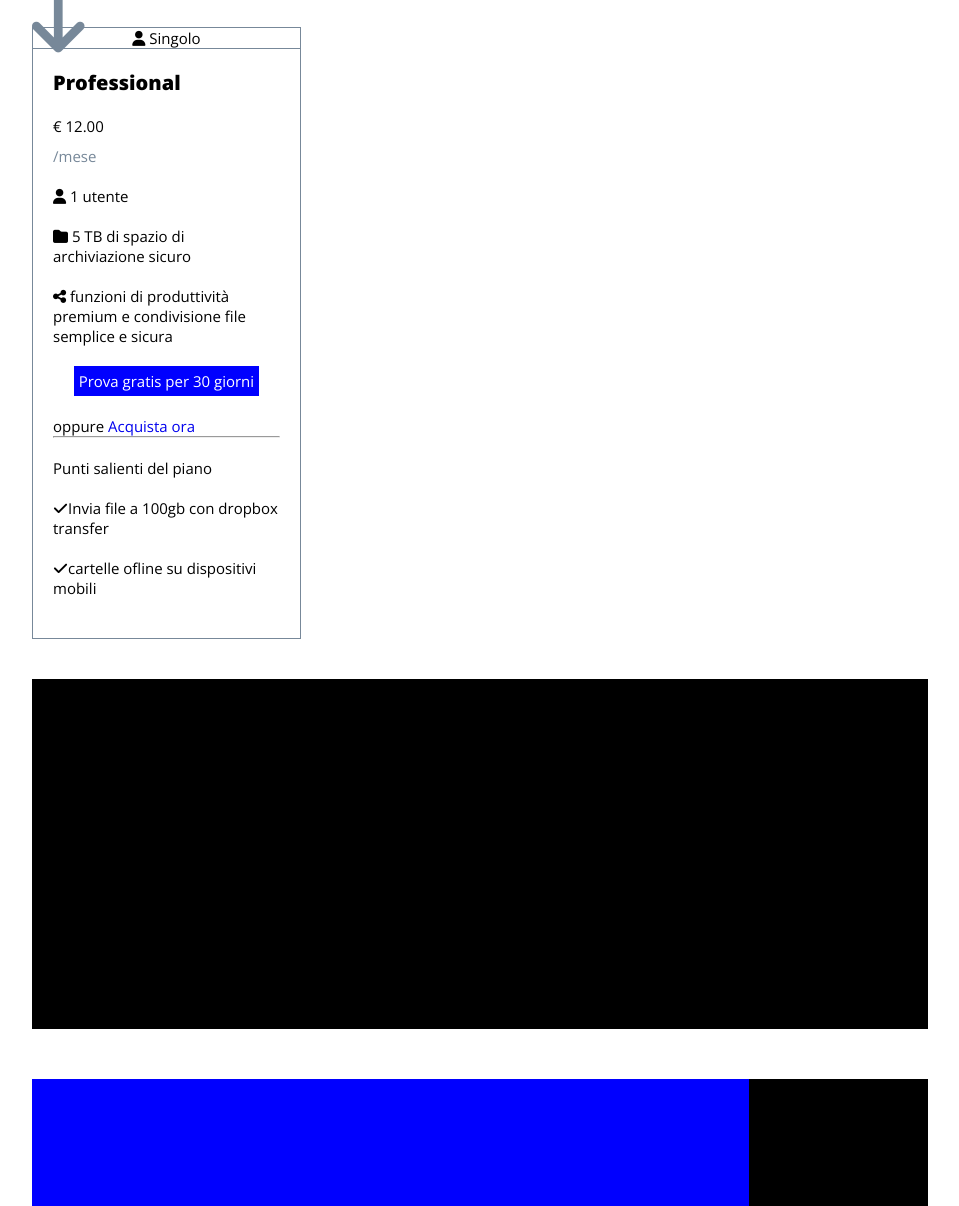
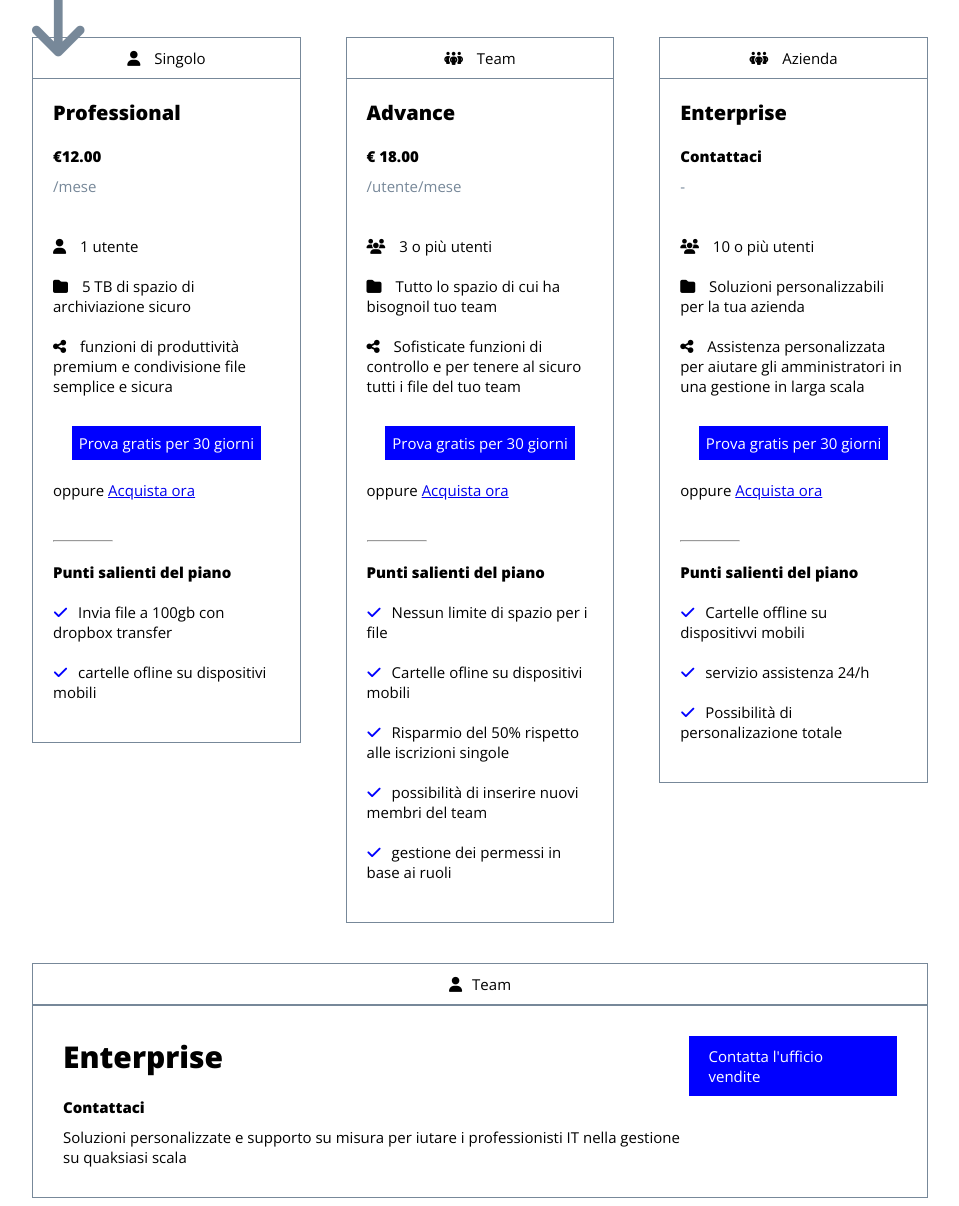
Before and after one commit to FabioBabaglioni/htmlcss-dropbox, a plain HTML site: page index.html in a window 1280 px wide. Shown: the part 934-2140 px from the top of the page, without its empty margins (160-1119 px from the left). Drawn offline with nearby package versions, Linux system fonts and the light colour scheme.

Commit message:
section fatturazione team

```diff
--- a/css/style.css
+++ b/css/style.css
@@ -25,12 +25,48 @@
     background-color: blue
 }
 
+.col-grey{
+    color: lightslategray;
+}
+
+.col-w{
+    color: white;
+}
+
+.col-b{
+    color: blue;
+}
+
+.mb-1{
+    margin-bottom: 10px;
+}
+
 .mb-2{
     margin-bottom: 20px;
 }
 
+.mb-3{
+    margin-bottom: 30px;
+}
+
+.mb-4{
+    margin-bottom: 40px;
+}
+
 .mr-1{
     margin-right: 10px;
+}
+
+.pab-4{
+    padding-bottom: 40px;
+}
+
+.pad-3{
+    padding: 30px;
+}
+
+.patb-1{
+    padding: 10px 0;
 }
 
 .flex{
@@ -42,12 +78,29 @@
     text-decoration: none;
 }
 
+.a-style{
+    text-decoration: underline;
+}
+
 li{
     list-style-type: none;
 }
 
 .center{
     text-align: center;
+}
+
+.button{
+    padding: 7px;
+    display: inline-block;
+}
+
+.font-20{
+    font-size: 20px;
+}
+
+.font-30{
+    font-size: 30px;
 }
 
 /* regole header */
@@ -92,16 +145,8 @@
         text-align: right;
     }
 
-    .button{
-        padding: 5px;
-        color: white;
-        display: inline-block;
-    }
-
-
-
     #jumbotron{
-        height: 710px;
+        height: 720px;
         padding-top: 60px;
     }
 
@@ -119,10 +164,6 @@
         width: 40%;
     }
 
-    .paragrafo{
-        margin-bottom: 20px;
-    }
-
     .annulla{
         margin-top: 20px;
         margin-bottom: 50px;
@@ -130,7 +171,6 @@
 
     #jb-image{
          height: 420px;
-         width: auto;
     }
 
     .jumbotron-dx{
@@ -149,8 +189,6 @@
 }
 
 /* regole main */
-
-
 .conteiner-small{
     width: 70%;
     margin: 50px auto;
@@ -161,52 +199,47 @@
     padding: 40px 40px 40px 0;
 }
 
-#fatturazione{
-    padding-bottom: 40px;
+.cl-fatturazione{
+    width: calc(90%/3);
 }
 
-.cl-fatturazione{
-    width: calc(90%/3);
-
-}
-
-.cl-fatturazione-team{
-    margin-top: 40px ;
-    height: 350px;
-
-    /* DEBUG */
-    background-color: black;
+.bord-grey{
+    border: solid 1px lightslategray;
 }
 
 .fatturazione-type{
-    border-top: solid 1px lightslategray;
-    border-right: solid 1px lightslategray;
-    border-left: solid 1px lightslategray;
+    border-bottom: 0px;
     text-align: center;
 }
 
 .fatturazione-caratteristiche{
-    border: solid 1px lightslategray;
-
     padding: 20px;
 }
 
-.fatturazione-name{
-    font-size: 20px;
-    padding-bottom: 20px;
+.hr-small{
+    width: 60px;
 }
 
-.price{
-    padding-bottom: 20px;
+.fa-solid{
+    padding-right: 10px;
 }
 
-.grey{
-    color: lightslategray;
-    margin-top: 10px;
+
+
+.cl-fatturazione-team{
+    margin-top: 40px ;
 }
 
-.padding-table{
-    padding-bottom: 20px;
+#team-sx{
+    width: 75%;
+}
+
+#team-dx{
+    width: 25%;
+}
+
+.button-big{
+    padding: 10px 20px;
 }
 
 #pr-image{
--- a/index.html
+++ b/index.html
@@ -34,7 +34,7 @@
                     <li class="change-display"><a href="#">Supporto</a></li>
                     <li class="change-display"><a href="#">Contatta l'ufficio vendite</a></li>
                     <li class="change-display"><a href="#">Accedi</a></li>
-                    <li class="change-display button bg-blue"><a href="#">Inizia</a></li>
+                    <li class="change-display button bg-blue"><a class="col-w" href="#">Inizia</a></li>
 
                 </ul>
             </nav>
@@ -51,9 +51,9 @@
 
                 <div class="flex">
                     <div class="jumbotron-sx">
-                        <p class="paragrafo">Lorem ipsum dolor sit, amet consectetur adipisicing elit. Provident molestias nobis dolore doloribus animi quaerat nemo veritatis eaque illum temporibus autem aliquam quo accusamus a, distinctio in odit tempora cumque.</p>
+                        <p class="mb-2">Lorem ipsum dolor sit, amet consectetur adipisicing elit. Provident molestias nobis dolore doloribus animi quaerat nemo veritatis eaque illum temporibus autem aliquam quo accusamus a, distinctio in odit tempora cumque.</p>
 
-                        <a href="#" class="button bg-blue" id="mr-bt">Inizia la tua prova gratuita</a>
+                        <a href="#" class="button bg-blue col-w">Inizia la tua prova gratuita</a>
 
                         <div class="annulla">annulla in qualsiasi momento</div>
 
@@ -82,50 +82,148 @@
         <section class="conteiner-small">
             <h3 class="section-title">Trova il piano business che fa per te </h3>
 
-            <div id="fatturazione">
+            <div class="pab-4">
                 <i class="fa-regular fa-circle"></i> <span class="mr-1">fatturazione mensile</span>
                 <i class="fa-regular fa-circle"></i> <span>fatturazione annuale</span>
             </div>
 
-            <div class="conteiner-flex">
+            <div class="flex strech">
                 <div class="cl-fatturazione">
-                    <div class="fatturazione-type"><i class="fa-solid fa-user"></i> Singolo</div>
-                        <div class="fatturazione-caratteristiche">
-                        <h5 class="fatturazione-name" >Professional</h5>
-                        <div class="price">
-                            <div>€ 12.00</div>
-                        <div class="grey">/mese</div>
+
+                    <div class="fatturazione-type bord-grey patb-1"><i class="fa-solid fa-user"></i> Singolo</div>
+                    <div class="fatturazione-caratteristiche bord-grey">
+                        <h5 class="font-20 mb-2">Professional</h5>
+                        <div class="mb-4">
+                            <div class="mb-1"><strong>€12.00</strong></div>
+                        <div class="col-grey">/mese</div>
                         </div>
 
                         <div class="mb-2"><i class="fa-solid fa-user"></i> 1 utente</div>
                         <div class="mb-2"><i class="fa-solid fa-folder"></i> 5 TB di spazio di archiviazione sicuro</div>
-                        <div class="mb-2"><i class="fa-solid fa-share-nodes"></i> funzioni di produttività premium e condivisione file semplice e sicura</div>
+                        <div class="mb-3"><i class="fa-solid fa-share-nodes"></i> funzioni di produttività premium e condivisione file semplice e sicura</div>
 
                         <div class="mb-2 center">
-                            <a class="button bg-blue center" href="#">Prova gratis per 30 giorni</a>
+                            <a class="button bg-blue center col-w" href="#">Prova gratis per 30 giorni</a>
+                        </div>
+
+                        <div class="mb-4">oppure <a class="a-style" href="#">Acquista ora</a></div>
+
+                        <hr class="mb-2 hr-small">
+
+                        <div class="mb-2"><strong>Punti salienti del piano</strong> </div>
+
+                        <ul>
+                            <li class="mb-2"><i class="fa-solid fa-check col-b"></i>Invia file a 100gb con dropbox transfer</li>
+                            <li class="mb-2"> <i class="fa-solid fa-check col-b"></i>cartelle ofline su dispositivi mobili</li>
+                        </ul>
+                    </div>
+
+                </div>
+
+                <div class="cl-fatturazione">
+
+                    <div class="fatturazione-type bord-grey patb-1"><i class="fa-solid fa-people-group"></i> Team</div>
+                    <div class="fatturazione-caratteristiche bord-grey">
+                        <h5 class="font-20 mb-2">Advance</h5>
+                        <div class="mb-4">
+                            <div class="mb-1"><strong>€ 18.00</strong></div>
+                        <div class="col-grey">/utente/mese</div>
+                        </div>
+
+                        <div class="mb-2"><i class="fa-solid fa-users"></i> 3 o più utenti</div>
+                        <div class="mb-2"><i class="fa-solid fa-folder"></i> Tutto lo spazio di cui ha bisognoil tuo team </div>
+                        <div class="mb-3"><i class="fa-solid fa-share-nodes"></i> Sofisticate funzioni di controllo e per tenere al sicuro tutti i file del tuo team</div>
+
+                        <div class="mb-2 center">
+                            <a class="button bg-blue center col-w" href="#">Prova gratis per 30 giorni</a>
                         </div>
 
 
-                        <div>oppure <a href="#">Acquista ora</a></div>
+                        <div class="mb-4">oppure <a class="a-style" href="#">Acquista ora</a></div>
 
-                        <hr class="mb-2">
+                        <hr class="mb-2 hr-small">
 
-                        <div class="mb-2">Punti salienti del piano</div>
+                        <div class="mb-2"><strong>Punti salienti del piano</strong> </div>
 
                         <ul>
-                            <li class="mb-2"><i class="fa-solid fa-check"></i>Invia file a 100gb con dropbox transfer</li>
-                            <li class="mb-2"> <i class="fa-solid fa-check"></i>cartelle ofline su dispositivi mobili</li>
+                            <li class="mb-2">
+                                <i class="fa-solid fa-check col-b"></i>Nessun limite di spazio per i file
+                            </li>
+                            <li class="mb-2">
+                                <i class="fa-solid fa-check col-b"></i>Cartelle ofline su dispositivi mobili
+                            </li>
+                            <li class="mb-2">
+                                <i class="fa-solid fa-check col-b"></i>Risparmio del 50% rispetto alle iscrizioni singole
+                            </li>
+                            <li class="mb-2">
+                                <i class="fa-solid fa-check col-b"></i>possibilità di inserire nuovi membri del team
+                            </li>
+                            <li class="mb-2">
+                                <i class="fa-solid fa-check col-b"></i>gestione dei permessi in base ai ruoli
+                            </li>
+
                         </ul>
                     </div>
-                </div>
-                <div class="cl-fatturazione">
+
                 </div>
 
                 <div class="cl-fatturazione">
+
+                    <div class="fatturazione-type bord-grey patb-1"><i class="fa-solid fa-people-group"></i> Azienda</div>
+                    <div class="fatturazione-caratteristiche bord-grey">
+                        <h5 class="font-20 mb-2">Enterprise</h5>
+                        <div class="mb-4">
+                            <div class="mb-1"><strong>Contattaci</strong></div>
+                        <div class="col-grey">-</div>
+                        </div>
+
+                        <div class="mb-2"><i class="fa-solid fa-users"></i> 10 o più utenti</div>
+                        <div class="mb-2"><i class="fa-solid fa-folder"></i> Soluzioni personalizzabili per la tua azienda</div>
+                        <div class="mb-3"><i class="fa-solid fa-share-nodes"></i> Assistenza personalizzata per aiutare gli amministratori in una gestione in larga scala</div>
+
+                        <div class="mb-2 center">
+                            <a class="button bg-blue center col-w" href="#">Prova gratis per 30 giorni</a>
+                        </div>
+
+
+                        <div class="mb-4">oppure <a class="a-style" href="#">Acquista ora</a></div>
+
+                        <hr class="mb-2 hr-small">
+
+                        <div class="mb-2"><strong>Punti salienti del piano</strong> </div>
+
+                        <ul>
+                            <li class="mb-2">
+                                <i class="fa-solid fa-check col-b"></i>Cartelle offline su dispositivvi mobili
+                            </li>
+                            <li class="mb-2">
+                                <i class="fa-solid fa-check col-b"></i>servizio assistenza 24/h
+                            </li>
+                            <li class="mb-2">
+                                <i class="fa-solid fa-check col-b"></i>Possibilità di personalizazione totale
+                            </li>
+
+                        </ul>
+                    </div>
+
+
                 </div>
             </div>
 
-            <div class="cl-fatturazione-team"></div>
+            <div class="cl-fatturazione-team">
+                <div class="bord-grey center patb-1"><i class="fa-solid fa-user"></i>Team</div>
+                <div class="flex pad-3 bord-grey">
+                    <div id="team-sx">
+                        <h5 class="font-30 mb-2">Enterprise</h5>
+                        <div class="mb-1"><strong>Contattaci</strong></div>
+                        <p>Soluzioni personalizzate e supporto su misura per iutare i professionisti IT nella gestione su quaksiasi scala</p>
+                    </div>
+                    <div id="team-dx">
+                        <a class="button bg-blue col-w button-big" href="#">Contatta l'ufficio vendite</a>
+                    </div>
+                </div>
+            </div>
+
         </section>
 
         <!-- section parteners -->
```
